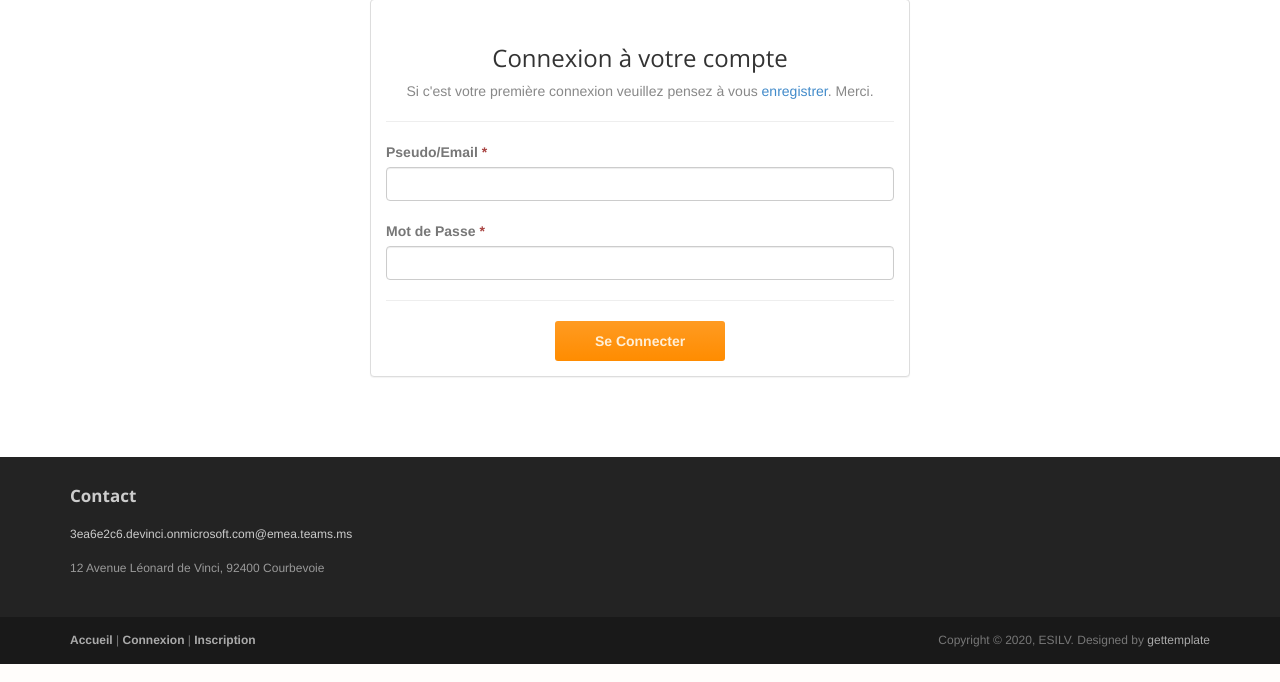
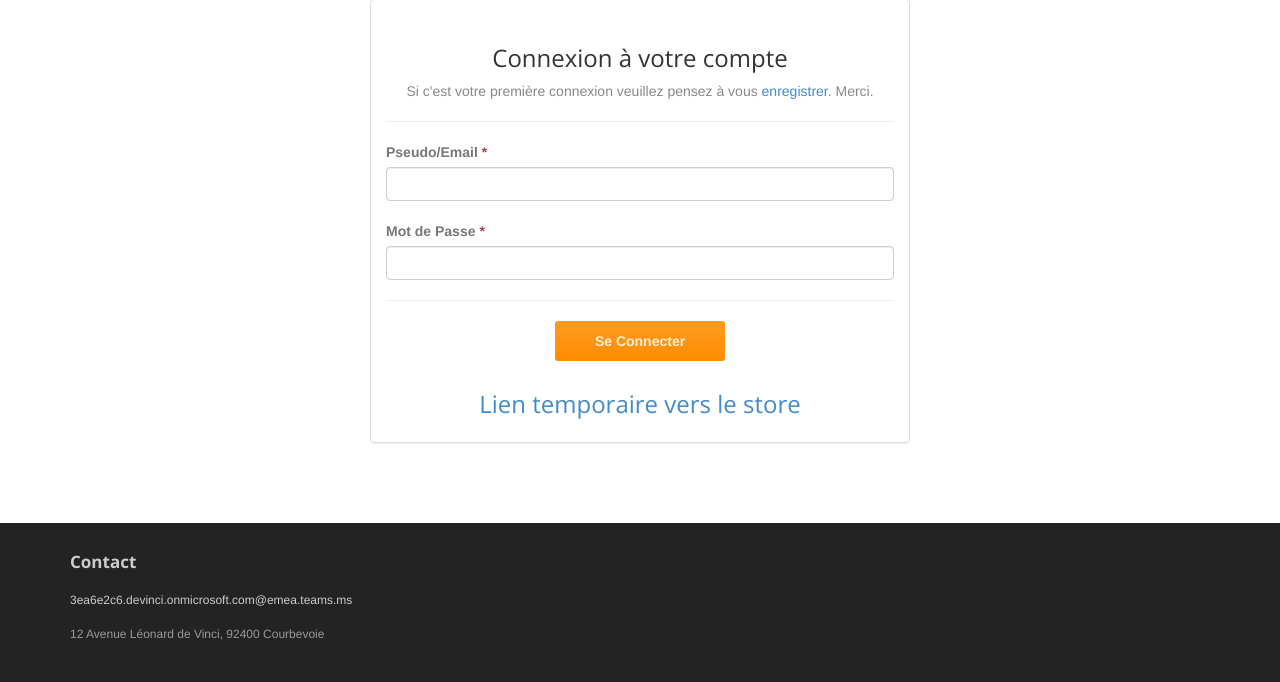
Before and after one commit to VictorGoubet/WicoronApp, a Django app: page /Connexion/Login in a window 1280 px wide. Shown: the part 271-953 px from the top of the page. Run offline with Django 3.2, Linux system fonts and the light colour scheme; some libraries are stand-ins or nearby versions.

Commit message:
ajout du lien temporaire vers le store

```diff
--- a/WicoronApp/Connexion/Templates/Connexion/signin.html
+++ b/WicoronApp/Connexion/Templates/Connexion/signin.html
@@ -84,6 +84,7 @@
 								<div class="row">
 									<div class="BtnLogin">
 										<button class="btn btn-action" type="submit">Se Connecter</button>
+										<a href="{% url 'Store'%}"><h3>Lien temporaire vers le store</h3></a>
 									</div>
 								</div>
 							</form>
```
